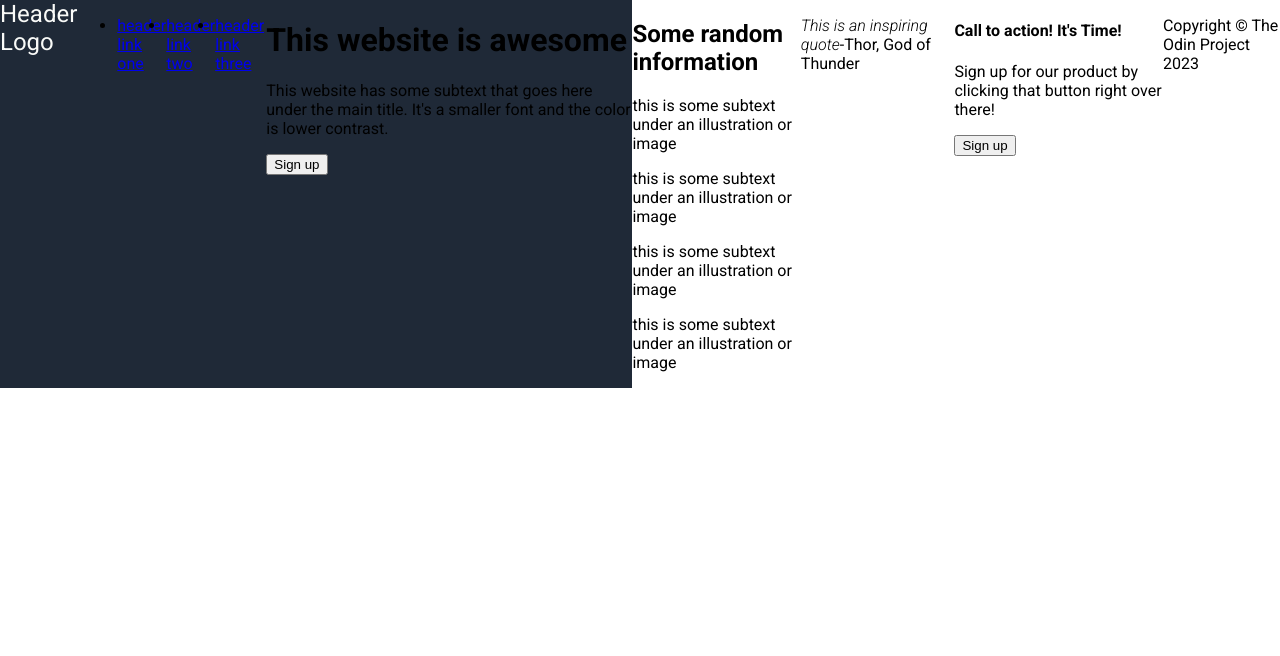
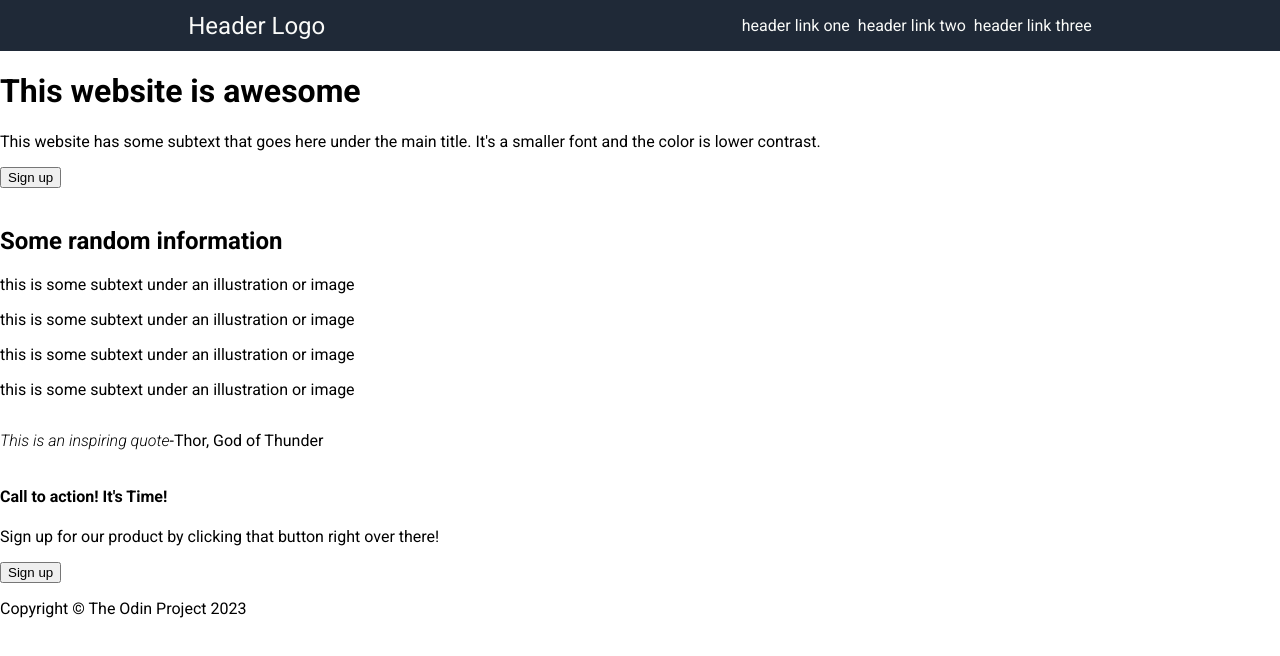
Before and after one commit to gkmiles1991/odin-landing-page, a plain HTML site: page index.html in a window 1280 px wide. Drawn offline with Linux system fonts and the light colour scheme.

Commit message:
Edit index.html,style.css

```diff
--- a/style.css
+++ b/style.css
@@ -19,20 +19,39 @@ body {
     margin: 0;
     padding: 0;
     display: flex;
+    flex-direction: column;
 }
 
+/*Header style*/
 .header {
     background-color: #1F2937;
     display: flex;
     justify-content: space-around;
-
 }
 
 .logo {
+    display: flex;
+    justify-content: center;
+    align-items: center;
     font-size: 24px;
     color: #F9FAF8;
 }
 
-ul {
+.header ul {
+    font-weight: 100;
     display: flex;
+    list-style-type: none;
+    gap: 8px;
 }
+
+.header ul li {
+
+}
+
+/*header link style*/
+a {
+    color: #F9FAF8;
+    text-decoration: none;
+}
+
+a:link
```
Also changed, not shown: index.html (+2 -1 lines).
